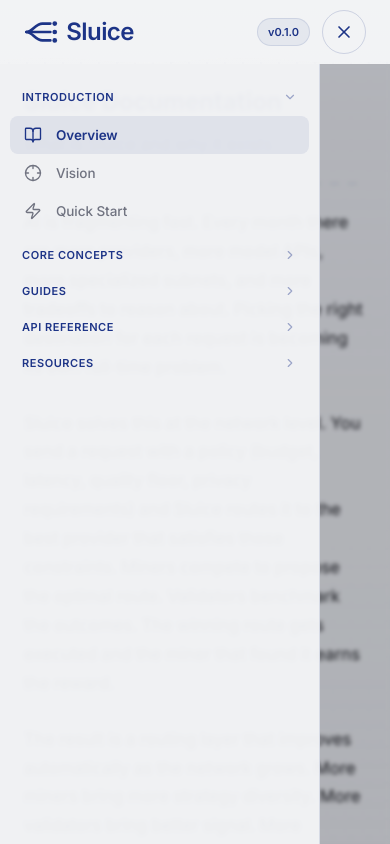
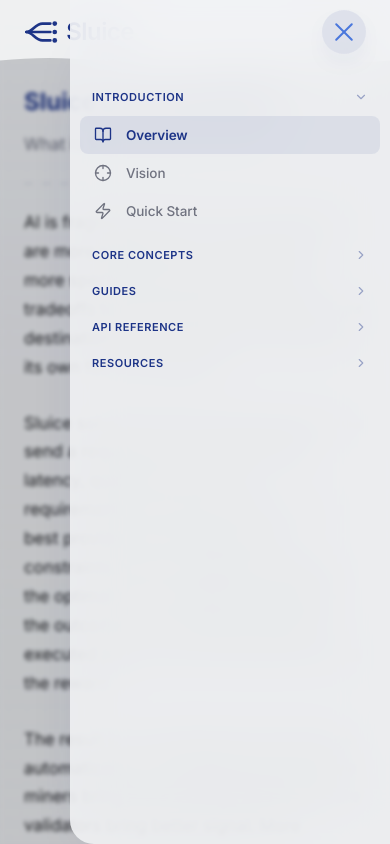
Before and after one commit to sluice-ai/frontend, a React (Vite) app: page /docs/introduction in a window 390 px wide. Both pictures are taken after a click on the button "Toggle sidebar". Shown: the top 844 px of the page. Built offline with nearby package versions, Linux system fonts and the light colour scheme.

Commit message:
fix docs mobile navigation

```diff
--- a/src/features/docs/DocsLayout.tsx
+++ b/src/features/docs/DocsLayout.tsx
@@ -1,12 +1,10 @@
-import Menu from "lucide-react/dist/esm/icons/menu";
-import X from "lucide-react/dist/esm/icons/x";
 import { useState } from "react";
 import { Outlet, Link, useLocation } from "react-router-dom";
 
 import { DocsSidebar } from "./DocsSidebar";
 import { docsSidebar } from "./docsData";
-import { APP_VERSION } from "@/shared/config/appMeta";
-import { Navbar } from "@/shared/layout/Navbar";
+import { cn } from "@/shared/lib/cn";
+import { MobileNavGlyph, Navbar } from "@/shared/layout/Navbar";
 
 export function DocsLayout(): JSX.Element {
   const [sidebarOpen, setSidebarOpen] = useState(false);
@@ -22,15 +20,13 @@ export function DocsLayout(): JSX.Element {
     currentIndex < allPages.length - 1 ? allPages[currentIndex + 1] : null;
 
   return (
-    <div className="app-canvas min-h-screen overflow-x-clip">
+    <div className="app-canvas min-h-screen">
       <Navbar
         items={[]}
         position="sticky"
         rightContent={
           <div className="ml-4 flex items-center gap-3 sm:gap-7">
-            <span className="inline-flex h-7 items-center whitespace-nowrap rounded-full border border-sluice-navy/12 bg-sluice-navy/6 px-2.5 font-sans text-[11px] font-semibold leading-none tracking-normal text-sluice-navy">
-              {APP_VERSION}
-            </span>
+
             <Link
               to="/dashboard"
               className="whitespace-nowrap font-sans text-[15px] font-medium leading-none tracking-normal text-sluice-navy no-underline transition-opacity hover:opacity-70 max-sm:hidden"
@@ -39,11 +35,14 @@ export function DocsLayout(): JSX.Element {
             </Link>
             <button
               type="button"
-              className="inline-flex h-11 w-11 items-center justify-center rounded-full border border-sluice-navy/18 bg-transparent text-sluice-navy outline-none transition-colors hover:border-sluice-navy/30 hover:bg-sluice-navy/6 focus-visible:outline-[3px] focus-visible:outline-offset-[3px] focus-visible:outline-sluice-routeBlue/35 lg:hidden"
+              className={cn(
+                "group relative inline-flex h-11 w-11 cursor-pointer items-center justify-center rounded-full text-sluice-navy outline-none transition-[background-color,color,transform] duration-300 ease-sluice hover:bg-sluice-navy/6 focus-visible:outline-[3px] focus-visible:outline-offset-[3px] focus-visible:outline-sluice-routeBlue/35 active:scale-[0.96] lg:hidden dark:text-sluice-softBlue dark:hover:bg-white/[0.06]",
+                sidebarOpen && "bg-sluice-navy/8 text-sluice-routeBlue shadow-[0_10px_28px_-18px_rgba(29,52,135,0.85)] dark:bg-white/[0.08] dark:shadow-[0_10px_28px_-18px_rgba(0,0,0,0.9)]",
+              )}
               onClick={() => setSidebarOpen((prev) => !prev)}
               aria-label="Toggle sidebar"
             >
-              {sidebarOpen ? <X size={20} /> : <Menu size={20} />}
+              <MobileNavGlyph isOpen={sidebarOpen} />
             </button>
           </div>
         }
--- a/src/features/docs/DocsSidebar.tsx
+++ b/src/features/docs/DocsSidebar.tsx
@@ -3,6 +3,7 @@ import { useEffect, useRef, useState } from "react";
 import { useLocation, Link } from "react-router-dom";
 
 import { cn } from "@/shared/lib/cn";
+import { MobileNavGlyph } from "@/shared/layout/Navbar";
 import { docsSidebar } from "./docsData";
 import type { DocNavSection } from "./docsData";
 
@@ -33,6 +34,25 @@ export function DocsSidebar({
     }
   }, [location.pathname]);
 
+  useEffect(() => {
+    if (!isOpen) return;
+    const closeOnEscape = (e: KeyboardEvent) => {
+      if (e.key === "Escape") onClose();
+    };
+    window.addEventListener("keydown", closeOnEscape);
+    return () => window.removeEventListener("keydown", closeOnEscape);
+  }, [isOpen, onClose]);
+
+  useEffect(() => {
+    if (!isOpen) return;
+    const media = window.matchMedia("(min-width: 1024px)");
+    const closeOnDesktop = (e: MediaQueryListEvent) => {
+      if (e.matches) onClose();
+    };
+    media.addEventListener("change", closeOnDesktop);
+    return () => media.removeEventListener("change", closeOnDesktop);
+  }, [isOpen, onClose]);
+
   const toggleSection = (title: string) => {
     setOpenSections((prev) => {
       const next = new Set(prev);
@@ -44,24 +64,41 @@ export function DocsSidebar({
 
   return (
     <>
-      {/* Mobile overlay */}
-      {isOpen && (
-        <div
-          className="fixed inset-x-0 bottom-0 top-16 z-[29] bg-sluice-deepNavy/28 backdrop-blur-[2px] lg:hidden"
-          onClick={onClose}
-          aria-hidden="true"
-        />
-      )}
+      {/* Full-screen overlay — sits below panel (z-49) but above everything else */}
+      <button
+        type="button"
+        tabIndex={-1}
+        aria-hidden="true"
+        className={cn(
+          "fixed inset-0 z-[49] cursor-default bg-sluice-deepNavy/20 opacity-0 backdrop-blur-[2px] transition-opacity duration-300 ease-sluice lg:hidden",
+          isOpen ? "pointer-events-auto opacity-100" : "pointer-events-none",
+        )}
+        onClick={onClose}
+      />
 
       <aside
         className={cn(
-          "fixed bottom-0 left-0 top-16 z-30 w-[min(84vw,320px)] overflow-hidden border-r border-sluice-navy/12 bg-sluice-paper/97 transition-transform duration-[280ms] ease-sluice lg:sticky lg:bottom-auto lg:z-[1] lg:h-[calc(100vh-64px)] lg:w-[264px] lg:translate-x-0 lg:border-r-0 lg:bg-transparent",
-          isOpen ? "translate-x-0" : "-translate-x-full",
+          "fixed right-0 top-0 z-[51] w-[min(84vw,320px)] overflow-hidden bg-sluice-paper/88 shadow-[0_28px_80px_-54px_rgba(29,52,135,0.45)] backdrop-blur-xl transition-[height,border-radius,opacity] duration-[600ms] ease-sluice motion-reduce:transition-none dark:bg-sluice-paper/95 dark:shadow-[0_28px_80px_-54px_rgba(0,0,0,0.65)]",
+          isOpen
+            ? "h-[100dvh] rounded-bl-3xl opacity-100"
+            : "pointer-events-none h-0 rounded-bl-none opacity-0",
+          "lg:pointer-events-auto lg:sticky lg:bottom-auto lg:top-16 lg:z-[1] lg:h-[calc(100vh-64px)] lg:w-[264px] lg:rounded-bl-none lg:opacity-100 lg:shadow-none lg:dark:shadow-none lg:[backdrop-filter:none] lg:bg-transparent lg:dark:bg-transparent",
         )}
         role="navigation"
         aria-label="Documentation navigation"
       >
-        <div className="h-full overflow-y-auto py-4 pb-8 [scrollbar-color:rgba(29,52,135,0.12)_transparent] [scrollbar-width:thin] lg:py-8 lg:pb-20">
+        {/* Close button — replaces the navbar toggle button that's now behind the panel */}
+        <button
+          type="button"
+          className="absolute right-6 top-[10px] z-10 inline-flex h-11 w-11 cursor-pointer items-center justify-center rounded-full bg-sluice-navy/8 text-sluice-routeBlue shadow-[0_10px_28px_-18px_rgba(29,52,135,0.85)] outline-none transition-[background-color,color,transform] duration-300 ease-sluice hover:bg-sluice-navy/12 focus-visible:outline-[3px] focus-visible:outline-offset-[3px] focus-visible:outline-sluice-routeBlue/35 active:scale-[0.96] dark:bg-white/[0.08] dark:text-sluice-softBlue dark:shadow-[0_10px_28px_-18px_rgba(0,0,0,0.9)] dark:hover:bg-white/[0.12] lg:hidden"
+          onClick={onClose}
+          aria-label="Close navigation"
+          tabIndex={isOpen ? undefined : -1}
+        >
+          <MobileNavGlyph isOpen={true} />
+        </button>
+
+        <div className="h-full overflow-hidden pb-8 pt-20 lg:overflow-y-auto lg:py-8 lg:pb-20 lg:pt-8 lg:[scrollbar-color:rgba(29,52,135,0.12)_transparent] lg:[scrollbar-width:thin]">
           <nav className="flex flex-col gap-0.5">
             {docsSidebar.map((section) => (
               <SidebarSection
--- a/src/shared/layout/Navbar.tsx
+++ b/src/shared/layout/Navbar.tsx
@@ -284,7 +284,7 @@ function NavItemLink({
   );
 }
 
-function MobileNavGlyph({ isOpen }: { isOpen: boolean }) {
+export function MobileNavGlyph({ isOpen }: { isOpen: boolean }) {
   return (
     <span className="relative block h-6 w-6" aria-hidden="true">
       <span
```
